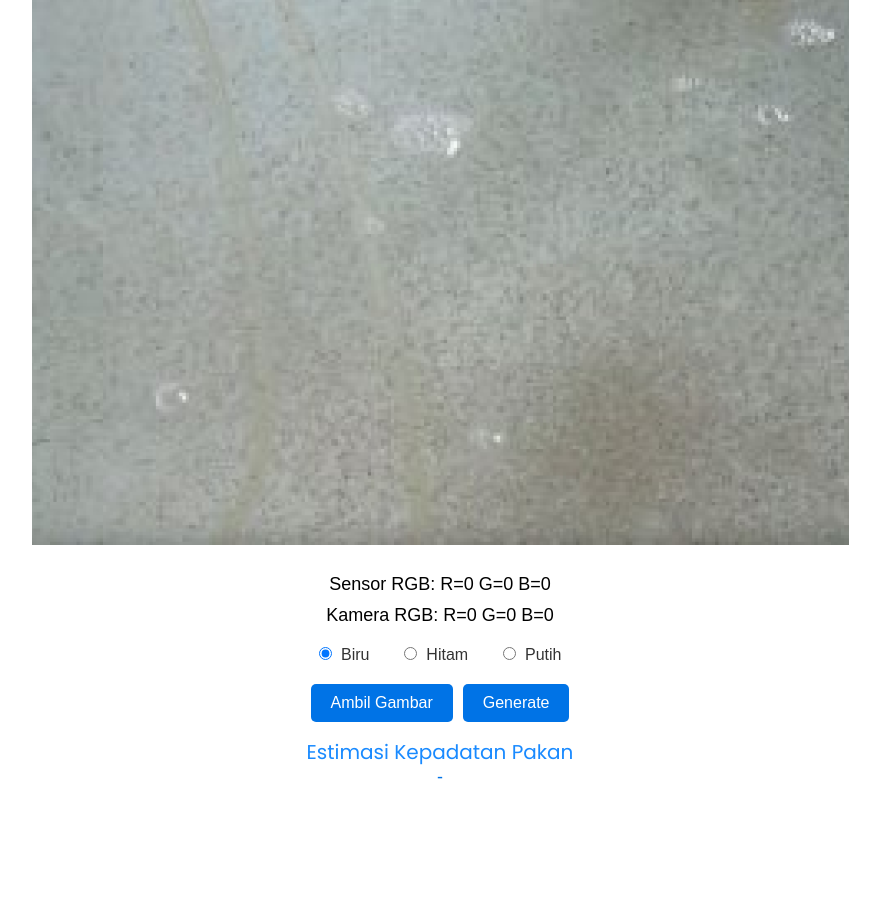
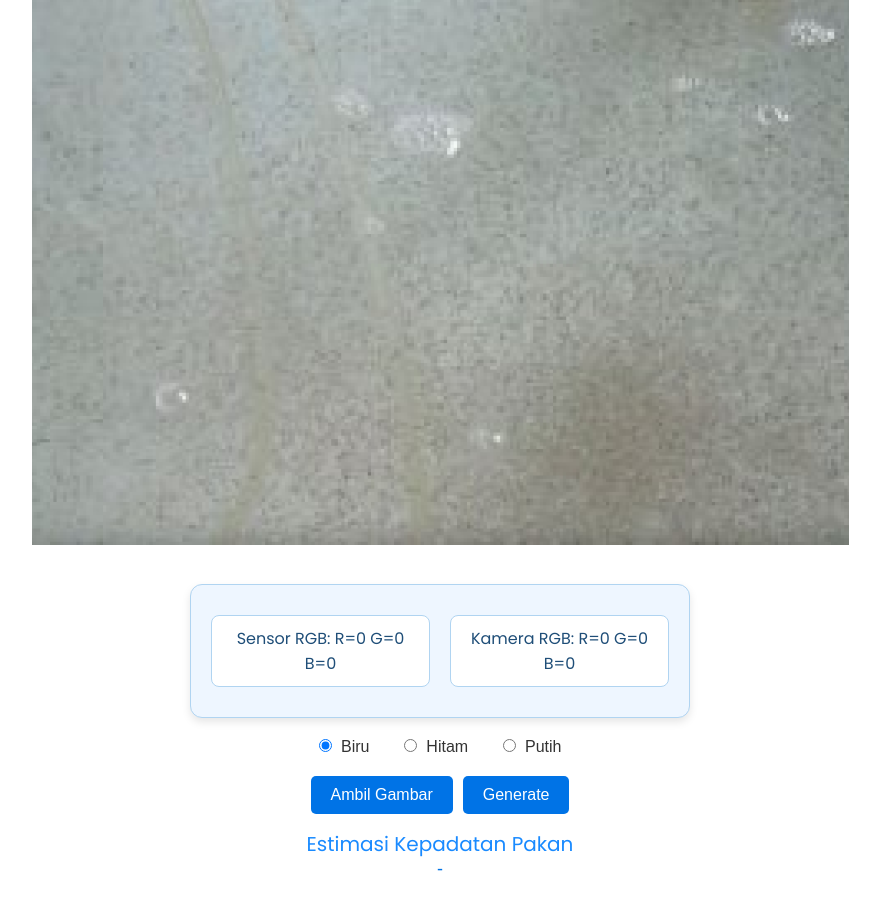
Before and after one commit to Frey210/Bioassay_Color_Mapping, a Flask app: page / in a window 1280 px wide. Shown: the part 519-1419 px from the top of the page, without its empty margins (200-1080 px from the left). Before the commit the page ends 1298 px from the top, so only its background shows below. Run offline with Flask 3, Linux system fonts and the light colour scheme; data comes from the database, SQL or seed files in the repository; parts of the project's set-up code (start-up, migrations or seed data) failed here and were passed over.

Commit message:
terakhir sekalia mi

```diff
--- a/app.py
+++ b/app.py
@@ -156,7 +156,7 @@ def generate():
 def get_history():
     conn = sqlite3.connect('data.db')  # Ganti dengan nama database Anda
     cursor = conn.cursor()
-    query = "SELECT * FROM captures ORDER BY timestamp DESC LIMIT 10"
+    query = "SELECT * FROM captures ORDER BY id DESC LIMIT 10"
     cursor.execute(query)
     data = cursor.fetchall()
     conn.close()
--- a/static/css/style.css
+++ b/static/css/style.css
@@ -302,3 +302,30 @@ h2 {
 .class-explanation p {
     margin: 5px 0;
 }
+
+.rgb-container {
+    background-color: #eef6ff; /* Latar belakang lembut dengan warna tema biru */
+    border: 1px solid #b0d4f1; /* Batas warna biru yang senada */
+    border-radius: 12px; /* Sudut membulat untuk tampilan modern */
+    padding: 20px; /* Memberikan ruang di dalam kotak */
+    box-shadow: 0 4px 8px rgba(0, 0, 0, 0.1); /* Bayangan untuk kedalaman */
+    display: flex;
+    justify-content: space-between; /* Membagi ruang secara proporsional */
+    align-items: center; /* Menjaga elemen sejajar secara vertikal */
+    gap: 20px; /* Jarak antar elemen di dalam kotak */
+    max-width: 500px; /* Membatasi lebar maksimum */
+    margin: 20px auto; /* Memusatkan kotak di tengah */
+}
+
+.rgb-display {
+    font-family: 'Poppins', sans-serif; /* Konsisten dengan tema */
+    font-size: 1rem; /* Ukuran teks sedang */
+    font-weight: 500; /* Teks sedikit tebal untuk keterbacaan */
+    color: #1f4e78; /* Warna teks biru sesuai tema */
+    background-color: #ffffff; /* Latar belakang putih */
+    border: 1px solid #b0d4f1; /* Batas halus dengan warna biru tema */
+    border-radius: 8px; /* Sudut membulat */
+    padding: 10px 15px; /* Ruang dalam elemen */
+    text-align: center; /* Rata tengah teks */
+    flex: 1; /* Elemen menyesuaikan ukuran dalam kotak */
+}
--- a/templates/index.html
+++ b/templates/index.html
@@ -31,8 +31,10 @@
     <section id="deteksi" class="content-section">
         <h2>Tampilan Warna Air</h2>
         <img id="captured-image" src="../static/images/sample_image.png" alt="Hasil Capture" class="water-image">
-        <p class="rgb-display" id="sensor-rgb">Sensor RGB: R=0 G=0 B=0</p>
-        <p class="rgb-display" id="camera-rgb">Kamera RGB: R=0 G=0 B=0</p>
+        <div class="rgb-container">
+            <p class="rgb-display" id="sensor-rgb">Sensor RGB: R=0 G=0 B=0</p>
+            <p class="rgb-display" id="camera-rgb">Kamera RGB: R=0 G=0 B=0</p>
+        </div>
 
         <div class="radio-group">
             <label><input type="radio" name="bc" value="1" checked> Biru</label>
```
Also changed, not shown: static/captures/capture_20241123_040021.jpg (added), static/captures/capture_20241123_040208.jpg (added).
